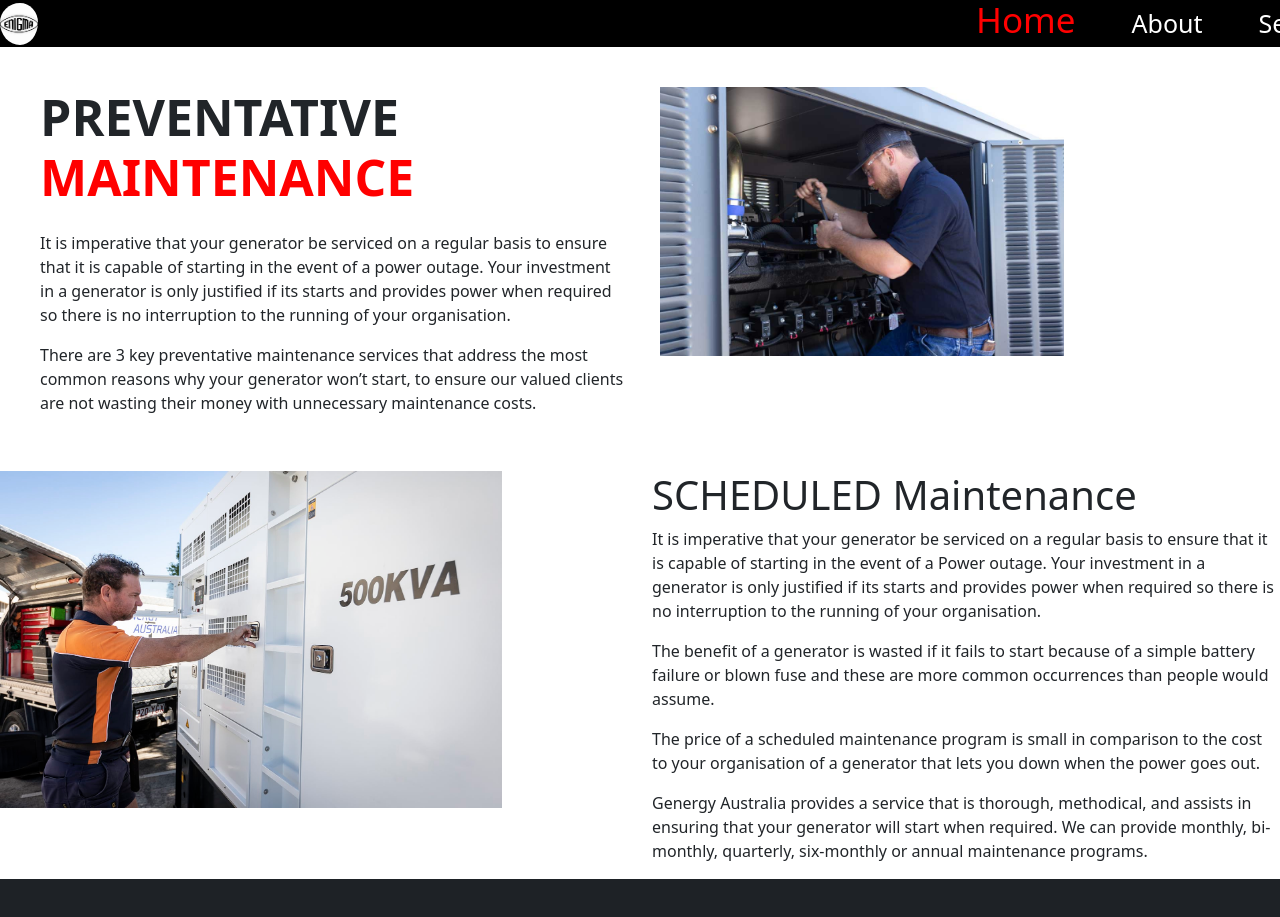
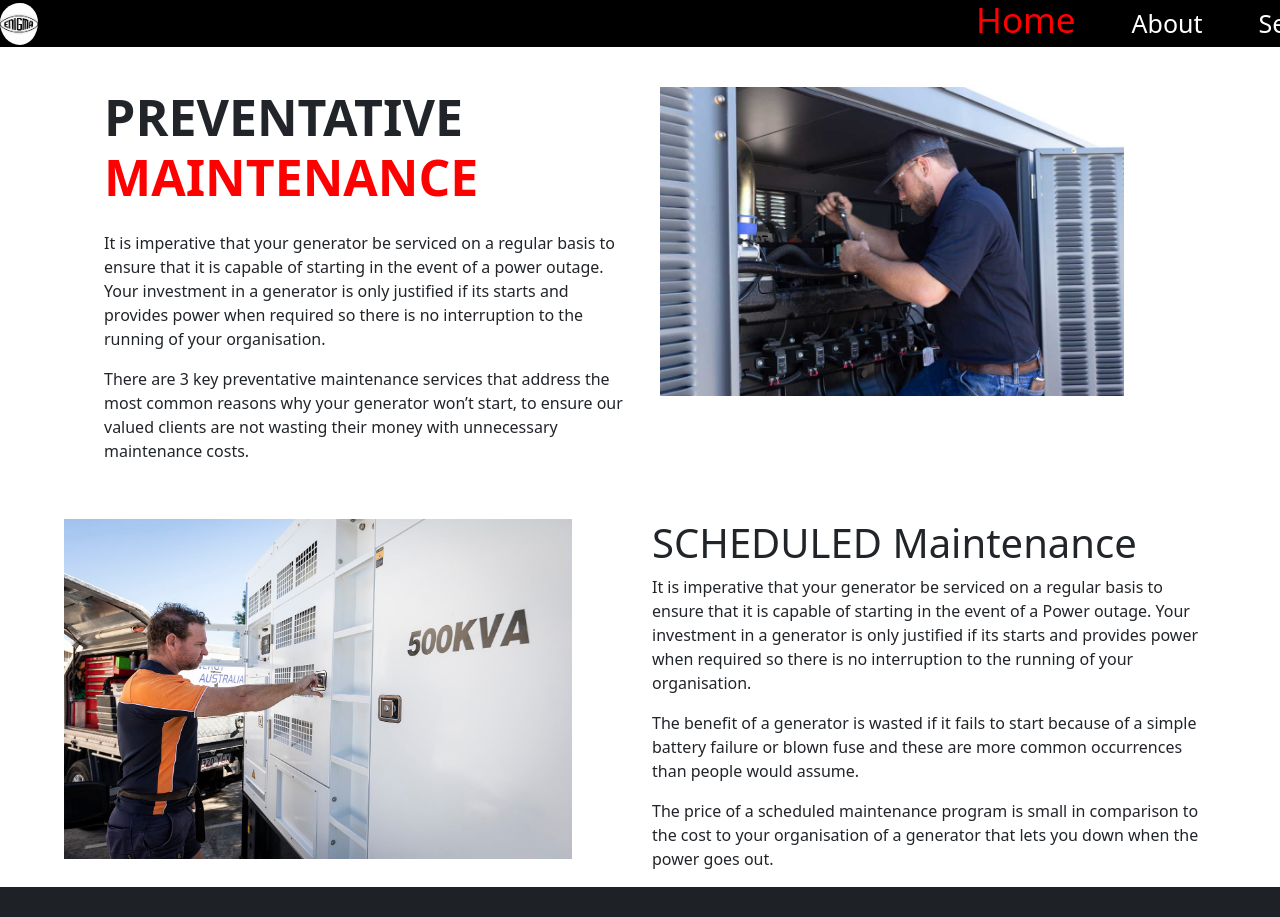
Before and after one commit to prakatesh/machinery-project, a React (Create React App) app: page / in a window 1280 px wide. Shown: the top 917 px of the page. Built offline with nearby package versions, Linux system fonts and the light colour scheme.

Commit message:
Updated Home

```diff
--- a/src/components/Home/Home.js
+++ b/src/components/Home/Home.js
@@ -1,3 +1,4 @@
+import { Container } from "@mui/system";
 import React from "react";
 import img1 from "../../assets/Home/img1.jpg";
 import img2 from "../../assets/Home/img2.jpg";
@@ -5,6 +6,7 @@ import styles from "../Home/home.module.css";
 function Home() {
   return (
     <div>
+      <Container>
         <div className={styles.section1}>
           <div className="row">
             <div className="col-md-6">
@@ -14,15 +16,15 @@ function Home() {
               <p>
                 It is imperative that your generator be serviced on a regular
                 basis to ensure that it is capable of starting in the event of a
-              power outage. Your investment in a generator is only justified if
-              its starts and provides power when required so there is no
+                power outage. Your investment in a generator is only justified
+                if its starts and provides power when required so there is no
                 interruption to the running of your organisation.
               </p>
               <p>
-              There are 3 key preventative maintenance services that address the
-              most common reasons why your generator won’t start, to ensure our
-              valued clients are not wasting their money with unnecessary
-              maintenance costs.
+                There are 3 key preventative maintenance services that address
+                the most common reasons why your generator won’t start, to
+                ensure our valued clients are not wasting their money with
+                unnecessary maintenance costs.
               </p>
             </div>
             <div className="col-md-6">
@@ -31,7 +33,9 @@ function Home() {
             </div>
           </div>
         </div>
-      <div className={styles.section2}>
+      </Container>
+      <Container>
+        <div className={`${styles.section2}`}>
           <div className="row">
             <div className="col-md-6">
               <img src={img2} alt="hj" />
@@ -43,29 +47,24 @@ function Home() {
               <p>
                 It is imperative that your generator be serviced on a regular
                 basis to ensure that it is capable of starting in the event of a
-              Power outage. Your investment in a generator is only justified if
-              its starts and provides power when required so there is no
+                Power outage. Your investment in a generator is only justified
+                if its starts and provides power when required so there is no
                 interruption to the running of your organisation.
               </p>
               <p>
-              The benefit of a generator is wasted if it fails to start because
-              of a simple battery failure or blown fuse and these are more
-              common occurrences than people would assume.
+                The benefit of a generator is wasted if it fails to start
+                because of a simple battery failure or blown fuse and these are
+                more common occurrences than people would assume.
               </p>
               <p>
                 The price of a scheduled maintenance program is small in
                 comparison to the cost to your organisation of a generator that
                 lets you down when the power goes out.
               </p>
-            <p>
-              Genergy Australia provides a service that is thorough, methodical,
-              and assists in ensuring that your generator will start when
-              required. We can provide monthly, bi-monthly, quarterly,
-              six-monthly or annual maintenance programs.
-            </p>
             </div>
           </div>
         </div>
+      </Container>
     </div>
   );
 }
--- a/src/components/Home/home.module.css
+++ b/src/components/Home/home.module.css
@@ -1,25 +1,23 @@
-.section1 img
-{
-    width: 70%;
+.section1 img {
+  width: 90%;
   padding-left: 1vh;
 }
-.section1
-{
+.section1 {
   padding: 5vh;
 }
-.section1 h1{
+.section1 h1 {
   text-transform: uppercase;
   padding-bottom: 2vh;
   font-weight: bold;
   font-size: 50px;
 }
-.section1 h1 span{
+.section1 h1 span {
   color: red;
 }
-.section1 p{
+.section1 p {
   font-size: 2vh;
-    font-weight:500;
+  font-weight: 500;
 }
-.section2 img{
-    width: 80%;
+.section2 img {
+  width: 90%;
 }
```
Lines whose indentation alone changed are shown as unchanged.
